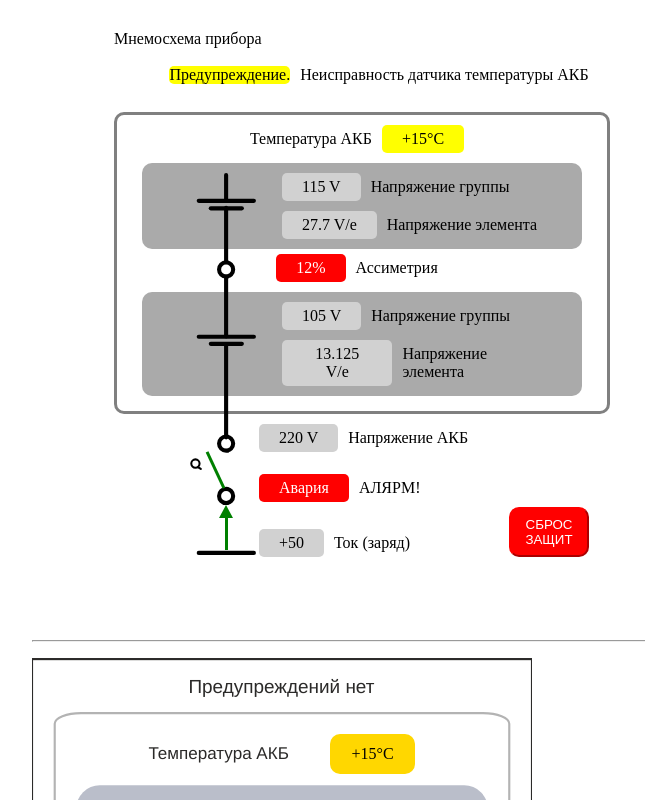
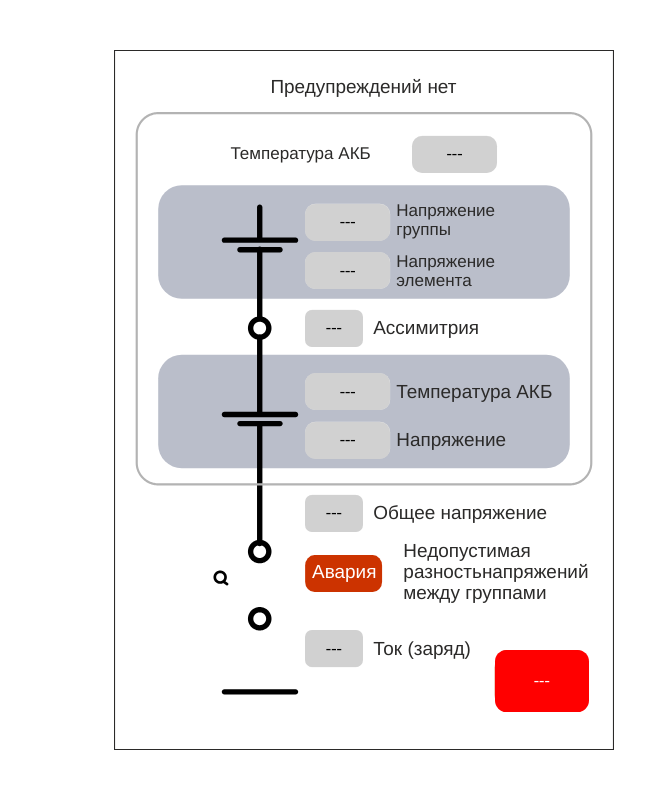
Before and after one commit to ZyuMLik/Mnemonic-diagram-of-the-device, a plain HTML site: page index.html in a window 1280 px wide. Shown: the top 800 px of the page, without its empty margins (26-671 px from the left). Drawn offline with Linux system fonts and the light colour scheme.

Commit message:
рисуем div блоки на местах интерактивных элементов (серых + кнопка)

```diff
--- /dev/null
+++ b/css/autoDive.css
@@ -0,0 +1,41 @@
+
+main {
+    position: relative;
+    margin: 50px auto;
+    max-width: 1000px;
+    /* background-color:blueviolet; */
+}
+
+.background_gray {
+    background-color: rgb(209, 209, 209);
+}
+
+.text_gray {
+    color: rgb(209, 209, 209);
+}
+
+.background_red {
+    background-color: red;
+    color: white;
+}
+
+.background_blue {
+    background-color: rgb(2, 133, 255);
+    color: white;
+}
+
+.background_yellow {
+    background-color: yellow;
+    color: black;
+}
+
+.btn__reset {
+    /* position: absolute; */
+    color: white;
+    background-color: red;
+    border-color: red;
+}
+.btn__reset:hover {
+    background-color: rgb(204, 20, 20);
+    border-color: rgb(204, 20, 20);
+}
--- a/index.html
+++ b/index.html
@@ -3,129 +3,18 @@
 <head>
     <meta charset="UTF-8">
     <meta name="viewport" content="width=device-width, initial-scale=1.0">
-    <link rel="stylesheet" href="css/style.css">
-    <script defer src="js/js.js"></script>
+    <link rel="stylesheet" href="css/autoDive.css">
+    <script defer src="js/autoDiv.js"></script>
     <title>Мнемосхема прибора</title>
 </head>
 <body>
     <main>
-        Мнемосхема прибора
-        <br>
-        <br>
-        <div class="warning interactive_element">Нет данных</div>
-        <br>
-
-        <div class="accumulator">
-
-
-            <div class="battery_temperature interactive_element">
-                <div class="battery_temperature__text">
-                    Температура АКБ
-                </div>
-                <div class="battery_temperature__data background_gray size_element">
-                    ---
-                </div>
-            </div>
-
-            <div class="battery" id="battery_01">
-
-                <div class="mnemonic_diagram">
-                    <img src="./icons/mnemoskhema.svg" alt="mnemoskhema">
-                </div>
-
-                <div class="voltage_group interactive_element interactive_element__padding_left">
-                    <div class="voltage_group__data background_gray size_element">
-                        ---
-                    </div>
-                    <div class="voltage_group__text">
-                        Напряжение группы
-                    </div>
-                </div>
-                <div class="voltage_element interactive_element interactive_element__padding_left">
-                    <div class="voltage_element__data background_gray size_element">
-                        ---
-                    </div>
-                    <div class="voltage_element__text">
-                        Напряжение элемента
-                    </div>
-                </div>
-            </div>
-
-
-            <div class="asymmetry interactive_element ">
-                <div class="asymmetry__data background_gray size_element">
-                    ---
-                </div>
-                <div class="asymmetry__text">
-                    Ассиметрия
-                </div>
-            </div>
-
-            <div class="battery" id="battery_02">
-                <div class="voltage_group interactive_element interactive_element__padding_left">
-                    <div class="voltage_group__data background_gray size_element">
-                        ---
-                    </div>
-                    <div class="voltage_group__text">
-                        Напряжение группы
-                    </div>
-                </div>
-                <div class="voltage_element interactive_element interactive_element__padding_left">
-                    <div class="voltage_element__data background_gray size_element">
-                        ---
-                    </div>
-                    <div class="voltage_element__text">
-                        Напряжение элемента
-                    </div>
-                </div>
-            </div>
-
-        </div>
-        <div class="condition_accumulator">
-            <div class="voltage_accumulator interactive_element ">
-                <div class="voltage_accumulator__data background_gray size_element ">
-                    ---
-                </div>
-                <div class="voltage_accumulator__text">
-                    Напряжение АКБ
-                </div>
-            </div>
-
-            <div class="switch_status ">
-                <div class="switch_status__off"> </div>
-            </div>
-
-            <div class="fault interactive_element hidden">
-                <div class="fault__data background_red size_element">
-                    Авария
-                </div>
-                <div class="fault__info">
-                    Причина аварии
-                </div>
-            </div>
-
-            <div class="current hidden">
-                <div class="current_arrow__charge"></div>
-                <div class="current_line__charge"></div>
-
-            </div>
-            <div class="voltage_current interactive_element">
-                <div class="current__data background_gray size_element">
-                    ---
-                </div>
-                <div class="current__text">
-                    Ток(заряд)
-                </div>
-            </div>
-            <button class="btn__reset_protections hidden">СБРОС ЗАЩИТ</button>
+        <div>
+            <object id="svgSchema" data="./icons/mnemoskhema3.svg" type="image/svg+xml" width="500" height="700"></object>
         </div>
     </main>
 
-<div  style="margin-top: 200px; margin-left: 50px; position: relative;">
-    <br>
-    <hr>
-    <object id="svgSchema" data="./icons/mnemoskhema2.svg" type="image/svg+xml" width="500" height="700"></object>
-</div>
+
 
 
 
--- /dev/null
+++ b/js/autoDiv.js
@@ -0,0 +1,72 @@
+"use strict";
+
+// тестовое описание интерактивных элементов элементов
+const interactiveElementTestData = {
+    tAKB: "background_gray",
+    voltageGroupBattery_01: "background_gray",
+    voltageElementBattery_01: "background_gray",
+    asymmetryData: "background_gray",
+    voltageGroupBattery_02: "background_gray",
+    voltageElementBattery_02: "background_gray",
+    voltageAccumulatorData: "background_gray",
+    current: "background_gray",
+    btn_reset: "btn__reset"
+}
+
+
+
+
+window.onload = () => {
+    const svgSchema = document.querySelector("#svgSchema");
+
+    // Обрабатываем JSON с ID интерактивных элементов
+    Object.keys(interactiveElementTestData).forEach(keyJson => {
+
+        // Генерируем div с ID из JSON
+        divGenerate(svgSchema, keyJson);
+
+        // Получаем svg элемент и добавляем его свойства в div
+        const svgElement = svgSchema.contentDocument.querySelector(`#${keyJson}`);
+
+        // Получаем новый div по id для подгонки под svg
+        const div = document.querySelector(`#${keyJson}`);
+
+        Object.assign(div.style, {
+            position: "absolute",
+            display: "flex",
+            alignItems: "center",
+            justifyContent: "center",
+            width: `${svgElement.attributes.width.value}px`,
+            height: `${svgElement.attributes.height.value}px`,
+            left: `${svgElement.attributes.x.value}px`,
+            top: `${svgElement.attributes.y.value}px`,
+            borderRadius: `${svgElement.attributes.rx.value}px`,
+
+        })
+
+        // div.style.width = svgElement.attributes.width.value;
+        // div.style.height = svgElement.attributes.height.value;
+
+
+        // console.log(svgElement.attributes);
+        // console.log(div);
+
+
+
+
+
+
+    });
+}
+
+function divGenerate (svgSchema, key) {
+    const div = document.createElement("div");
+
+    div.classList.add(interactiveElementTestData[key]);
+    // div.classList.add("position_absolute");
+    div.setAttribute("id", key);
+    svgSchema.insertAdjacentElement("afterend", div);
+    div.textContent = "---";
+
+
+}
--- a/js/js.js
+++ b/js/js.js
@@ -31,11 +31,7 @@ const btnResetProtections = document.querySelector(".btn__reset_protections");
 
 window.onload = () => {
     const svgSchema = document.querySelector("#svgSchema").contentDocument;
-    const tAKB = svgSchema.querySelector("#tAKB");
-    console.log(tAKB);
-    const rectAll = svgSchema.querySelectorAll("rect");
-    console.log(svgSchema);
-    console.log(rectAll);
+
 }
 
 // const svgSchema = document.querySelector("#svgSchema").contentDocument;
```
Also changed, not shown: index2.html (added, +133 -0 lines), icons/mnemoskhema3.svg (added).
